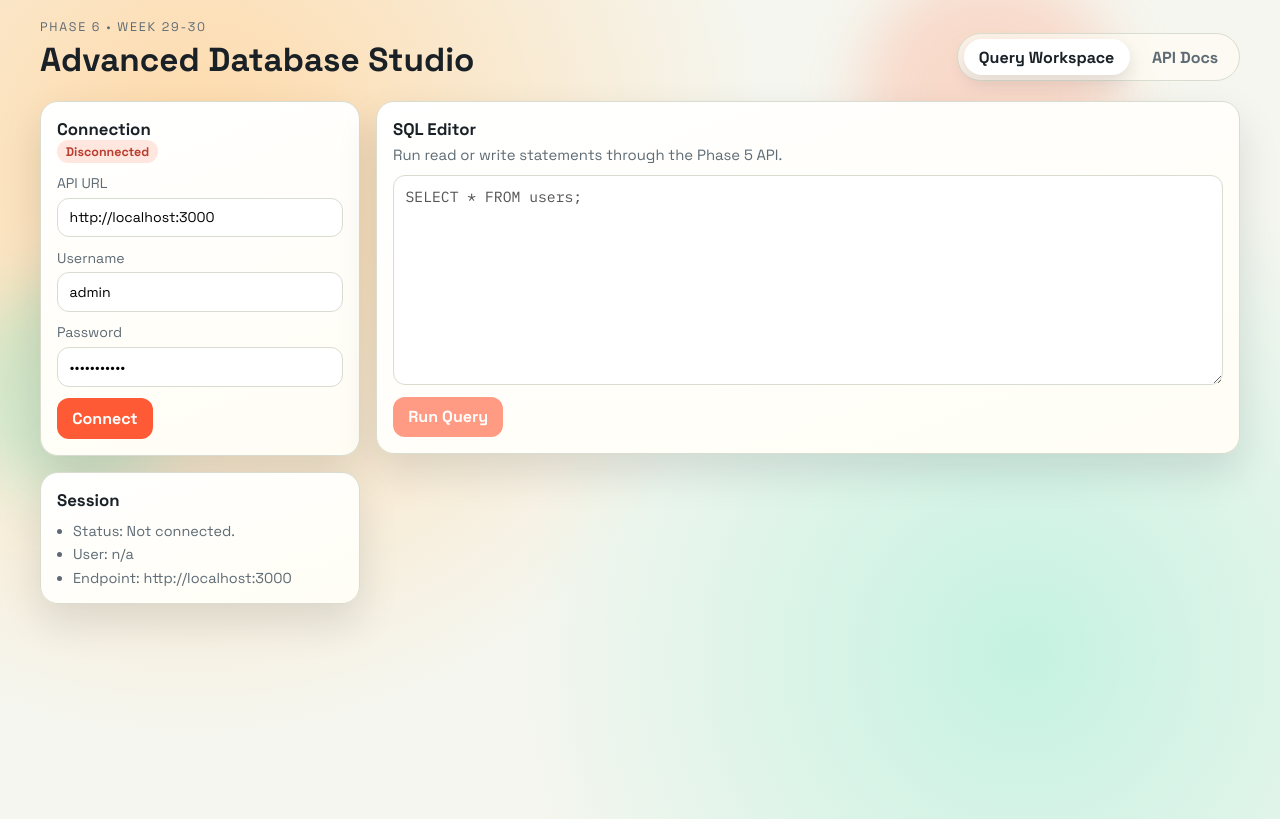
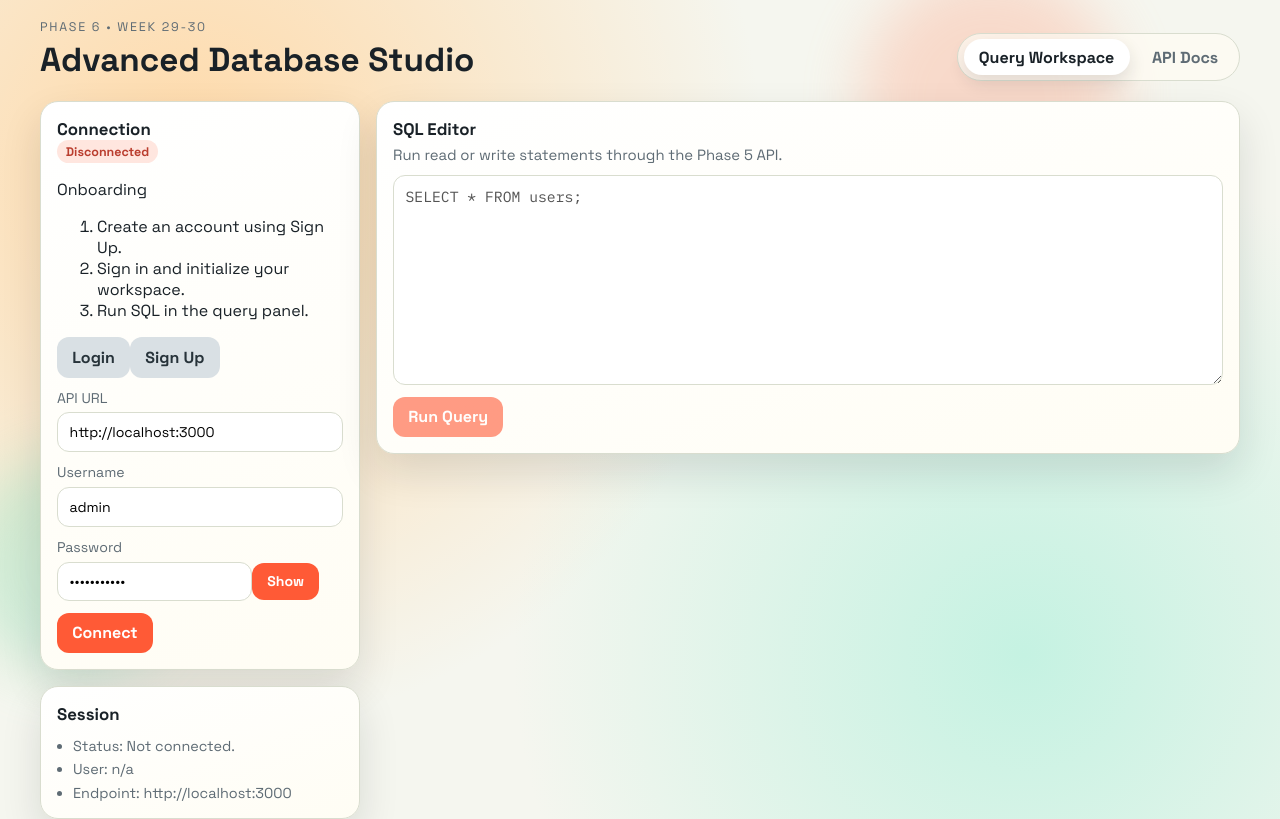
Before and after one commit to TabotCharlesBessong/advanced_database, a React (Vite) app in the folder ui/: page / in a window 1280 px wide. Built offline with nearby package versions, Linux system fonts and the light colour scheme.

Commit message:
feat: implement signup functionality and enhance ConnectionPanel for user authentication

```diff
--- a/ui/src/api/client.ts
+++ b/ui/src/api/client.ts
@@ -10,6 +10,10 @@ export interface LoginResponse {
   user: {
     username: string;
   };
+}
+
+export interface SignupResponse extends LoginResponse {
+  message: string;
 }
 
 export interface ApiResult<T> {
@@ -61,6 +65,19 @@ export async function login(config: ConnectionConfig): Promise<ApiResult<LoginRe
   });
 }
 
+export async function signup(config: ConnectionConfig): Promise<ApiResult<SignupResponse>> {
+  return apiFetch<SignupResponse>(`${config.baseUrl}/auth/signup`, {
+    method: 'POST',
+    headers: {
+      'Content-Type': 'application/json',
+    },
+    body: JSON.stringify({
+      username: config.username,
+      password: config.password,
+    }),
+  });
+}
+
 export async function initializeDatabase(baseUrl: string, token: string): Promise<ApiResult<{ ok: boolean }>> {
   return apiFetch<{ ok: boolean }>(`${baseUrl}/init`, {
     method: 'POST',
--- a/ui/src/components/ConnectionPanel.tsx
+++ b/ui/src/components/ConnectionPanel.tsx
@@ -1,10 +1,13 @@
 import { FormEvent, useState } from 'react';
 import { ConnectionConfig } from '../api/client';
+
+type AuthMode = 'login' | 'signup';
 
 interface ConnectionPanelProps {
   busy: boolean;
   isConnected: boolean;
   onConnect: (config: ConnectionConfig) => Promise<void>;
+  onSignup: (config: ConnectionConfig) => Promise<void>;
   onDisconnect: () => void;
   defaultUrl: string;
 }
@@ -13,16 +16,36 @@ export function ConnectionPanel({
   busy,
   isConnected,
   onConnect,
+  onSignup,
   onDisconnect,
   defaultUrl,
 }: ConnectionPanelProps) {
   const [baseUrl, setBaseUrl] = useState(defaultUrl);
   const [username, setUsername] = useState('admin');
   const [password, setPassword] = useState('password123');
+  const [confirmPassword, setConfirmPassword] = useState('password123');
+  const [passwordVisible, setPasswordVisible] = useState(false);
+  const [confirmPasswordVisible, setConfirmPasswordVisible] = useState(false);
+  const [authMode, setAuthMode] = useState<AuthMode>('login');
 
   const handleSubmit = async (event: FormEvent<HTMLFormElement>) => {
     event.preventDefault();
-    await onConnect({ baseUrl: baseUrl.trim(), username: username.trim(), password });
+
+    const config = {
+      baseUrl: baseUrl.trim(),
+      username: username.trim(),
+      password,
+    };
+
+    if (authMode === 'signup') {
+      if (password !== confirmPassword) {
+        return;
+      }
+      await onSignup(config);
+      return;
+    }
+
+    await onConnect(config);
   };
 
   return (
@@ -34,7 +57,39 @@ export function ConnectionPanel({
         </span>
       </header>
 
+      {!isConnected && (
+        <div className="onboarding">
+          <p>Onboarding</p>
+          <ol>
+            <li>Create an account using Sign Up.</li>
+            <li>Sign in and initialize your workspace.</li>
+            <li>Run SQL in the query panel.</li>
+          </ol>
+        </div>
+      )}
+
       <form className="form" onSubmit={handleSubmit}>
+        {!isConnected && (
+          <div className="auth-mode-toggle" role="tablist" aria-label="Authentication mode">
+            <button
+              type="button"
+              className={authMode === 'login' ? 'secondary active' : 'secondary'}
+              onClick={() => setAuthMode('login')}
+              disabled={busy}
+            >
+              Login
+            </button>
+            <button
+              type="button"
+              className={authMode === 'signup' ? 'secondary active' : 'secondary'}
+              onClick={() => setAuthMode('signup')}
+              disabled={busy}
+            >
+              Sign Up
+            </button>
+          </div>
+        )}
+
         <label>
           API URL
           <input
@@ -60,19 +115,57 @@ export function ConnectionPanel({
 
         <label>
           Password
+          <div className="password-field">
             <input
-            type="password"
+              type={passwordVisible ? 'text' : 'password'}
               value={password}
               onChange={(e) => setPassword(e.target.value)}
               required
+              minLength={6}
               disabled={busy || isConnected}
             />
+            <button
+              type="button"
+              className="inline-toggle"
+              onClick={() => setPasswordVisible((prev) => !prev)}
+              disabled={busy || isConnected}
+            >
+              {passwordVisible ? 'Hide' : 'Show'}
+            </button>
+          </div>
         </label>
+
+        {authMode === 'signup' && !isConnected && (
+          <label>
+            Confirm password
+            <div className="password-field">
+              <input
+                type={confirmPasswordVisible ? 'text' : 'password'}
+                value={confirmPassword}
+                onChange={(e) => setConfirmPassword(e.target.value)}
+                required
+                minLength={6}
+                disabled={busy || isConnected}
+              />
+              <button
+                type="button"
+                className="inline-toggle"
+                onClick={() => setConfirmPasswordVisible((prev) => !prev)}
+                disabled={busy || isConnected}
+              >
+                {confirmPasswordVisible ? 'Hide' : 'Show'}
+              </button>
+            </div>
+            {password !== confirmPassword && (
+              <span className="error-text">Passwords do not match.</span>
+            )}
+          </label>
+        )}
 
         <div className="button-row">
           {!isConnected ? (
             <button type="submit" disabled={busy}>
-              {busy ? 'Connecting...' : 'Connect'}
+              {busy ? 'Working...' : authMode === 'signup' ? 'Create Account' : 'Connect'}
             </button>
           ) : (
             <button type="button" className="secondary" onClick={onDisconnect} disabled={busy}>
```
Lines whose indentation alone changed are shown as unchanged.
